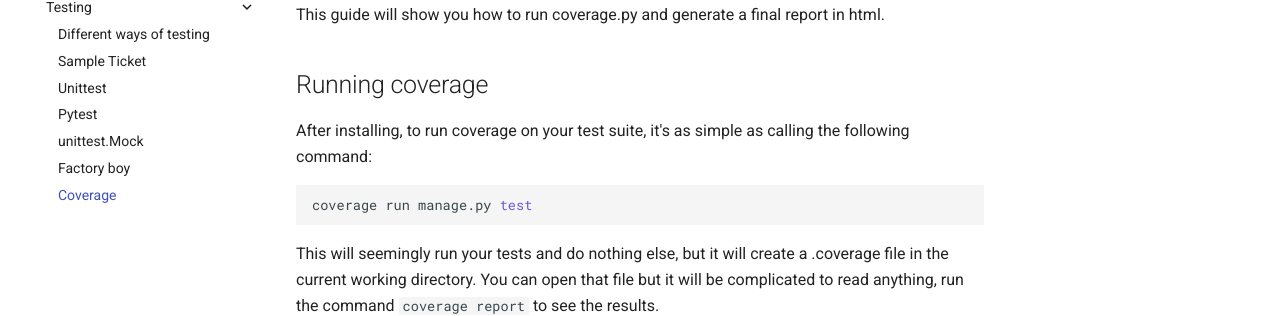
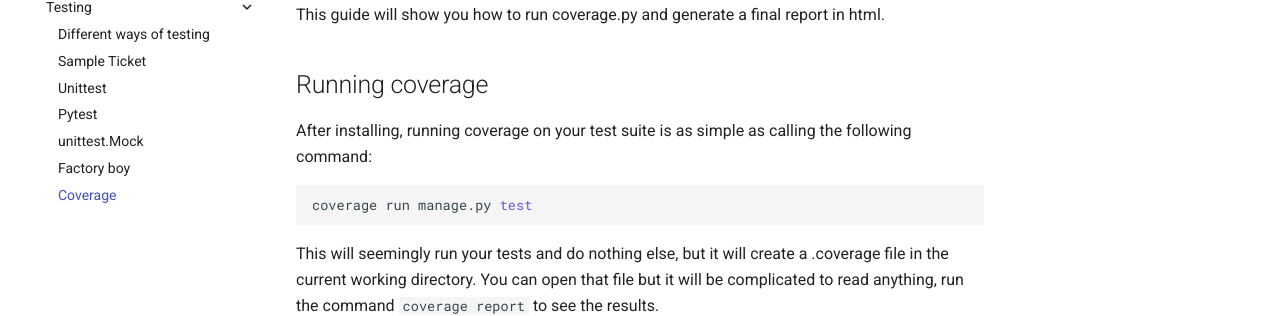
Before and after one commit to runtimerevolution/python-knowledge-base, an MkDocs documentation site: the page built from docs/testing/8_coverage.md, in a window 1280 px wide and 900 px high. Shown: the part 338-654 px from the top of the window. Built offline with MkDocs 1.6.1 and Material for MkDocs 9.7.7, drawn with Linux system fonts in a browser that asks for light colours; comment, search, counter and statistics services are not loaded.

Commit message:
Fixed small typo

````diff
--- a/docs/testing/8_coverage.md
+++ b/docs/testing/8_coverage.md
@@ -8,7 +8,7 @@ This guide will show you how to run coverage.py and generate a final report in h
 
 ## Running coverage
 
-After installing, to run coverage on your test suite, it's as simple as calling the following command:
+After installing, running coverage on your test suite is as simple as calling the following command:
 
 ```bash
 coverage run manage.py test
````
